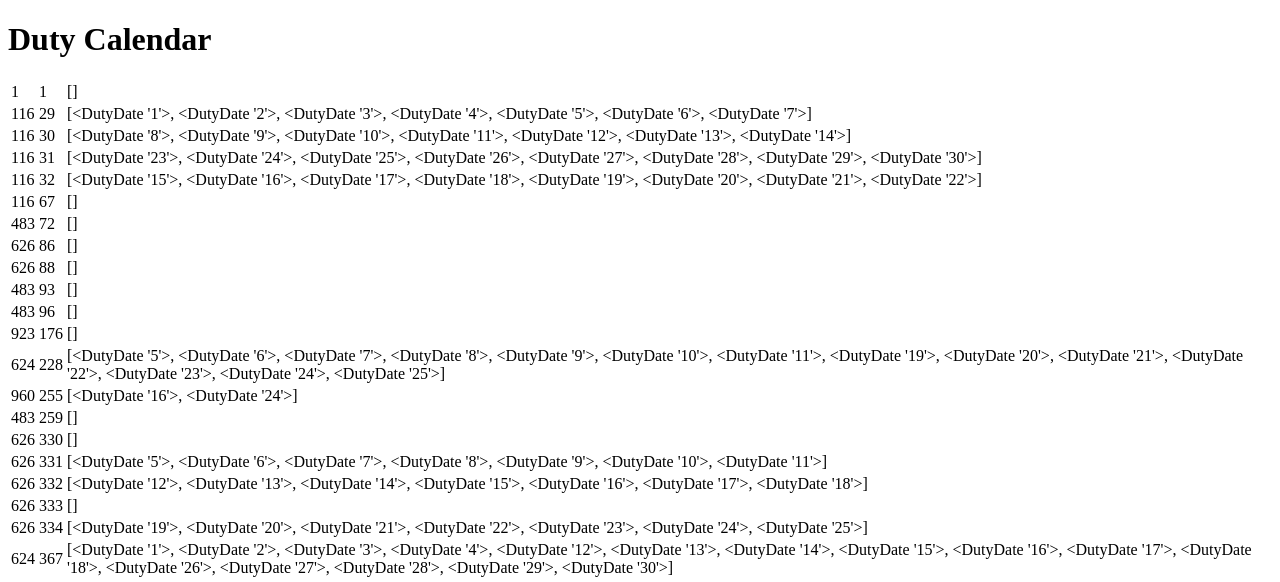
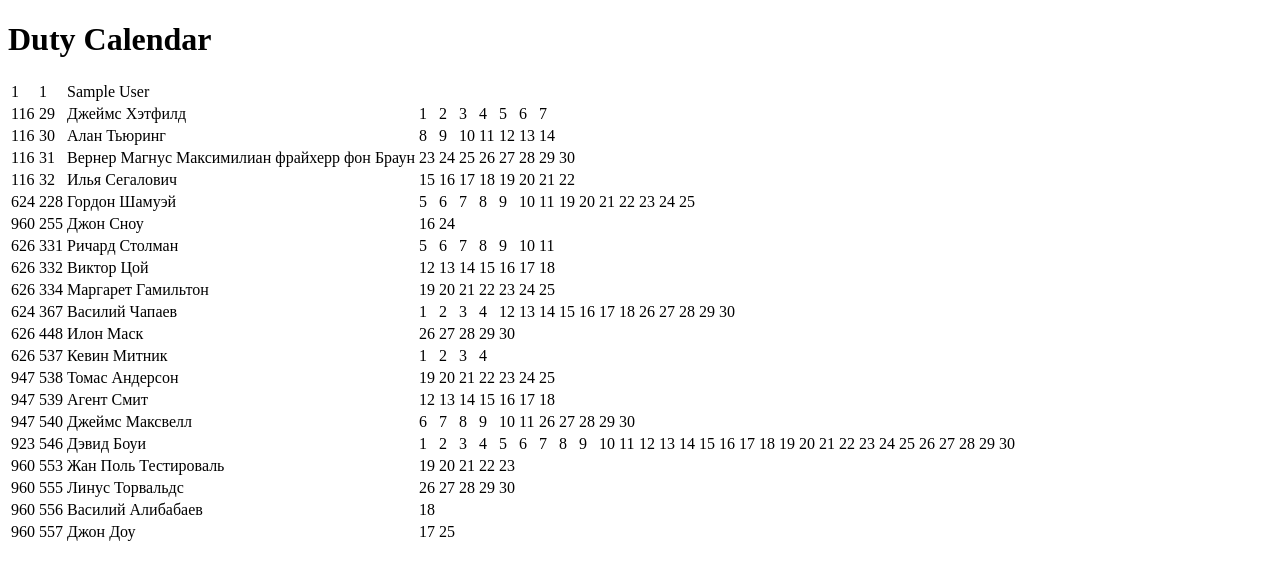
Before and after one commit to andrei300399/green_test, a Flask app: page / in a window 1280 px wide. Shown: the top 582 px of the page. After the commit the page ends 541 px from the top, so only its background shows below. Run offline with Flask 2, Linux system fonts and the light colour scheme; tables that the repository leaves empty hold one stand-in row (values such as "Sample post").

Commit message:
simple version duty calendar

```diff
--- a/app.py
+++ b/app.py
@@ -69,7 +69,7 @@
                          month_name=group["monthName"])
 
         for user in group["usersDutyList"]:
-            if user["isOnDutyThisMonth"] == 'false':
+            if not user["isOnDutyThisMonth"]:
                 continue
             else:
                 user_db = User(user_id=user["userId"], user_name=user["userName"],
@@ -79,7 +79,6 @@
                 db.session.add(user_db)
                 db.session.commit()
                 for day in user["dutyDays"]:
-
                     if day["isDuty"] == 'true':
                         user_db.duty_dates.append(DutyDate.query.filter_by(day=day["day"]).first())
                 db.session.commit()
--- a/templates/index.html
+++ b/templates/index.html
@@ -12,7 +12,10 @@
     <tr>
         <td>{{ user.group_id }}</td>
         <td>{{ user.user_id }}</td>
-        <td>{{ user.duty_dates }}</td>
+        <td>{{ user.user_full_name }}</td>
+        {% for duty in user.duty_dates %}
+            <td>{{ duty.day }}</td>
+        {% endfor %}
     </tr>
     {% endfor %}
     </tbody>
```
